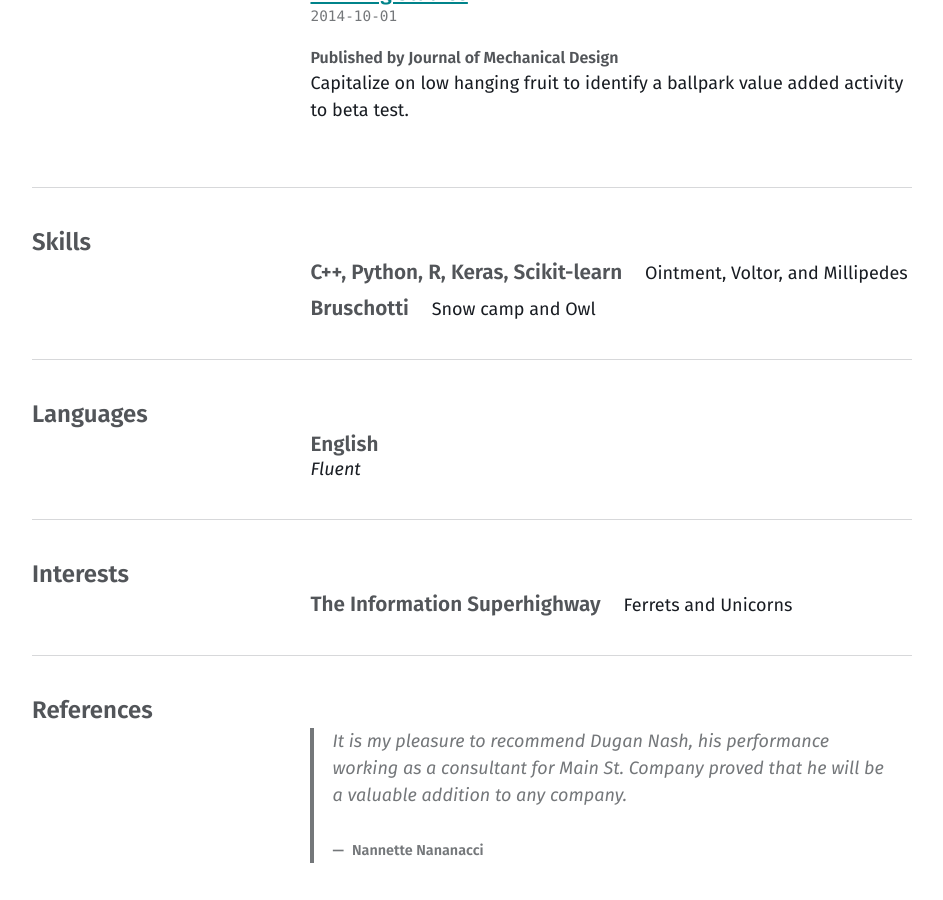
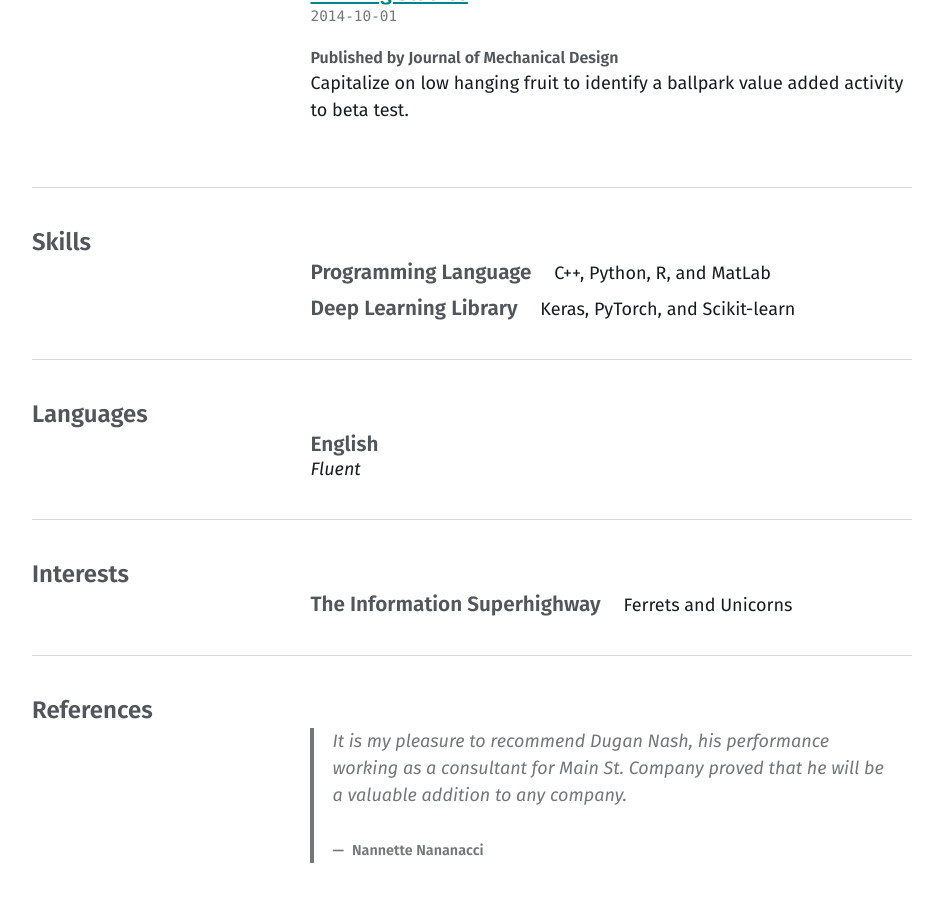
Before and after one commit to HafizSunny/HafizSunny09.github.io, a Jekyll site: the page built from cv.md, in a window 1280 px wide and 900 px high, scrolled down 2239 px. Shown: the whole window, without its empty margins (40-983 px from the left). Built offline with Jekyll 4.4.1, drawn with Linux system fonts in a browser that asks for light colours.

Commit message:
Update cv.json

```diff
--- a/_data/cv.json
+++ b/_data/cv.json
@@ -99,20 +99,22 @@
   ],
   "skills": [
     {
-      "name": "C++, Python, R, Keras, Scikit-learn",
+      "name": "Programming Language",
       "level": "Master",
       "keywords": [
-        "Ointment",
-        "Voltor",
-        "Millipedes"
+        "C++",
+        "Python",
+        "R",
+        "MatLab"
       ]
     },
     {
-      "name": "Bruschotti",
-      "level": "Satisfactory",
+      "name": "Deep Learning Library",
+      "level": "Experienced",
       "keywords": [
-        "Snow camp",
-        "Owl"
+        "Keras",
+        "PyTorch",
+        "Scikit-learn"
       ]
     }
   ],
```
